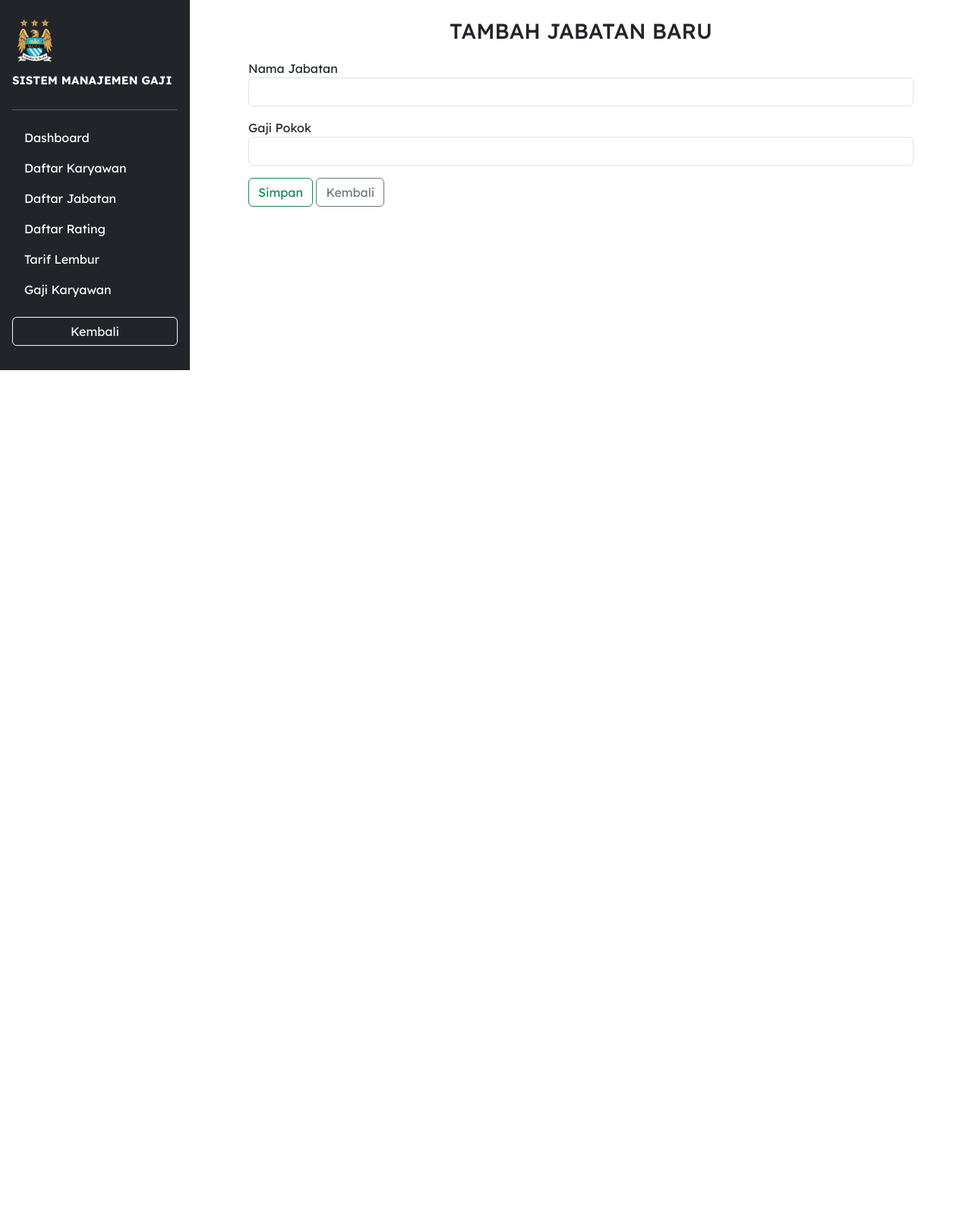
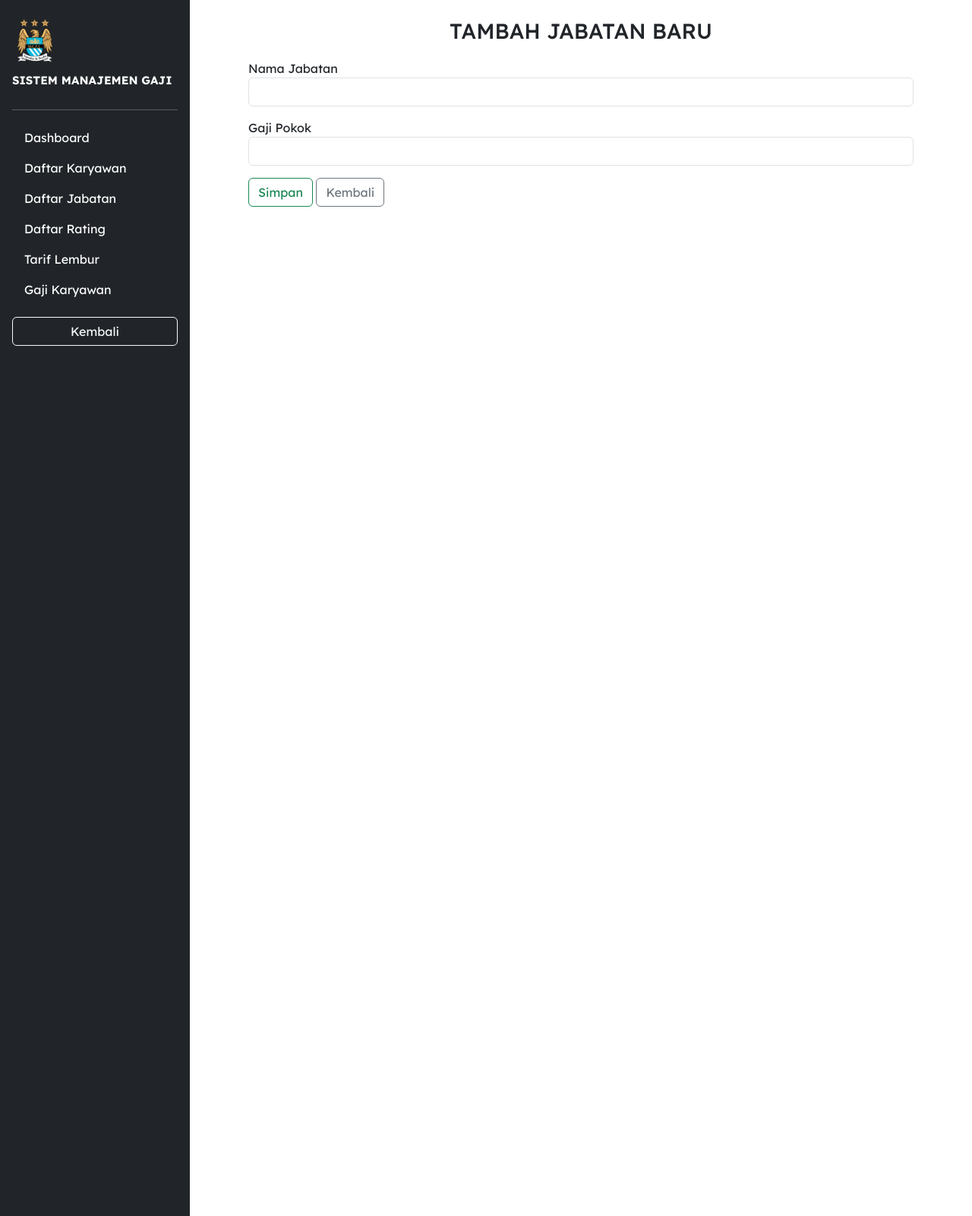
Before and after one commit to Dzikraahsan/Management_gaji, a PHP site: page /jabatan_tambah.php in a window 1280 px wide. Shown: the whole page at 76% size. Before the commit the page ends 487 px from the top, so only its background shows below. Run offline with PHP 8.4, Linux system fonts and the light colour scheme; data that the repository does not hold is empty.

Commit message:
mengubah kode

```diff
--- a/includes/sidebar.php
+++ b/includes/sidebar.php
@@ -30,7 +30,7 @@
     </style>
 </head>
 <body>
-    <div class="d-flex flex-column flex-shrink-0 p-3 text-white bg-dark" style="width: 250px; height: max-content;">
+    <div class="d-flex flex-column flex-shrink-0 p-3 text-white bg-dark" style="width: 250px; min-height: 200vh; height: max-content;">
         <a href="dashboard.php" class="d-flex align-items-center mb-3 mb-md-0 me-md-auto text-white text-decoration-none">
             <img src="uploads/Manchester City logo 1997 - 2016.png" alt="Logo" width="60" class="me-2">
         </a>
```
